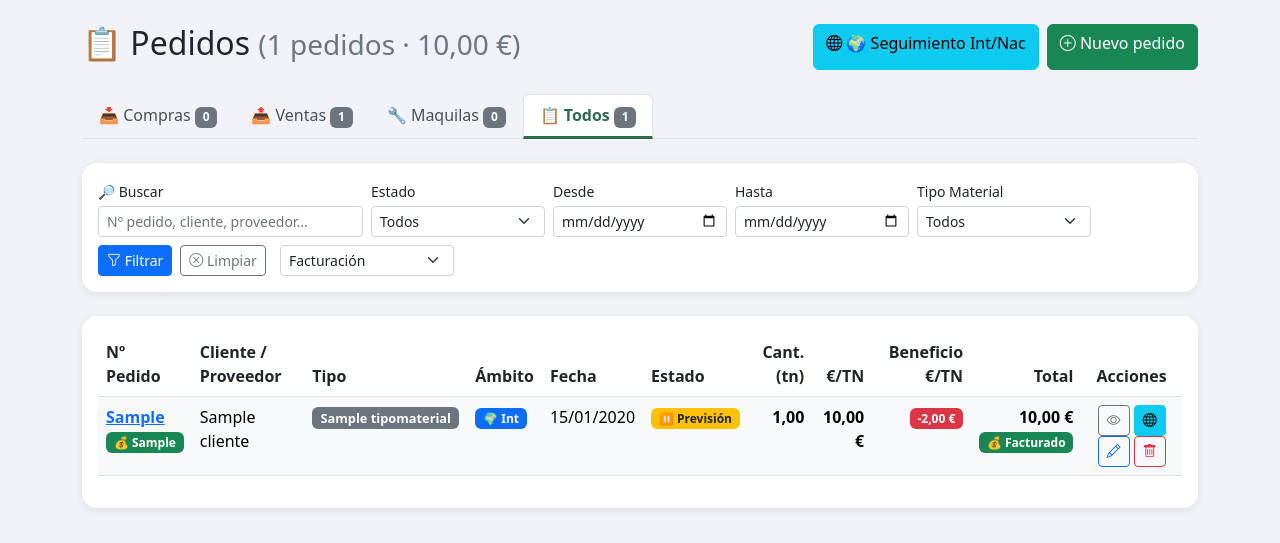
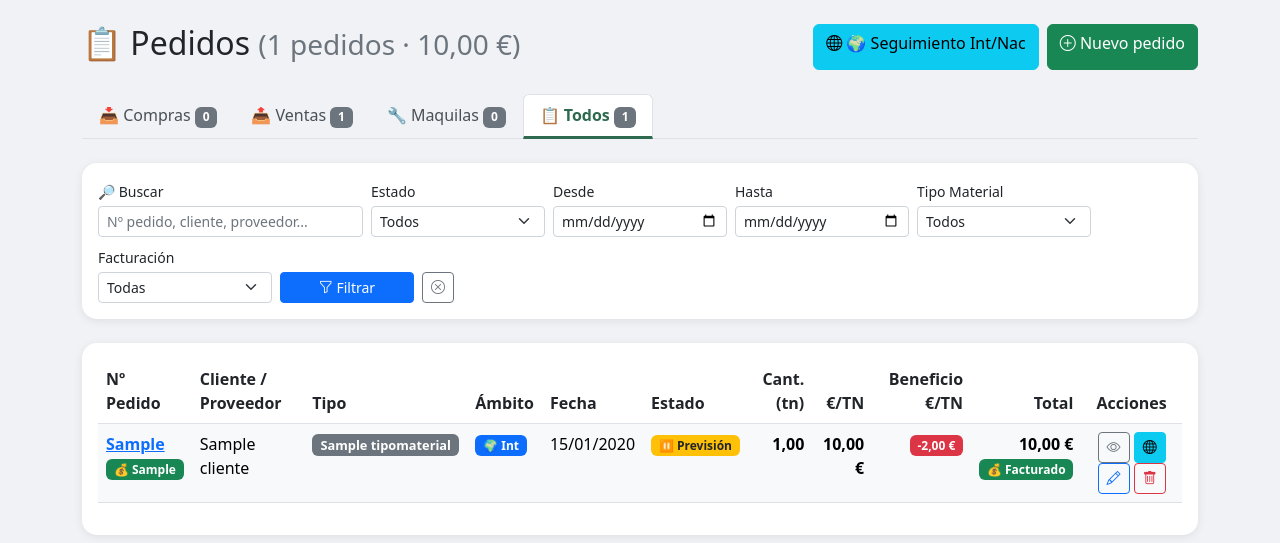
Before and after one commit to starmediterraneavictor-cmyk/erp-reciclaje, a Django app: page /pedidos/ in a window 1280 px wide. Shown: the part 82-625 px from the top of the page. Run offline with Django 5.2, Linux system fonts and the light colour scheme; a user stored in the database is signed in; tables that the repository leaves empty hold one stand-in row (values such as "Sample post"); some libraries are stand-ins or nearby versions.

Commit message:
Fix: Error fechas CRM y mantenimiento de filtro facturado en pestanas de pedidos

```diff
--- a/pedidos/templates/pedidos/lista.html
+++ b/pedidos/templates/pedidos/lista.html
@@ -20,25 +20,25 @@
 <ul class="nav nav-tabs mb-4">
     <li class="nav-item">
         <a class="nav-link {% if tipo_filtro == 'COMPRA_MAT' %}active{% endif %}"
-           href="?tipo=COMPRA_MAT{% if estado_filtro %}&estado={{ estado_filtro }}{% endif %}{% if desde_filtro %}&desde={{ desde_filtro }}{% endif %}{% if hasta_filtro %}&hasta={{ hasta_filtro }}{% endif %}{% if buscar_filtro %}&buscar={{ buscar_filtro }}{% endif %}{% if material_tipo_filtro %}&material_tipo={{ material_tipo_filtro }}{% endif %}">
+           href="?tipo=COMPRA_MAT{% if estado_filtro %}&estado={{ estado_filtro }}{% endif %}{% if desde_filtro %}&desde={{ desde_filtro }}{% endif %}{% if hasta_filtro %}&hasta={{ hasta_filtro }}{% endif %}{% if buscar_filtro %}&buscar={{ buscar_filtro }}{% endif %}{% if material_tipo_filtro %}&material_tipo={{ material_tipo_filtro }}{% endif %}{% if facturado_filtro %}&facturado={{ facturado_filtro }}{% endif %}">
             📥 Compras <span class="badge bg-secondary">{{ contadores.COMPRA_MAT }}</span>
         </a>
     </li>
     <li class="nav-item">
         <a class="nav-link {% if tipo_filtro == 'VENTA_MAT' %}active{% endif %}"
-           href="?tipo=VENTA_MAT{% if estado_filtro %}&estado={{ estado_filtro }}{% endif %}{% if desde_filtro %}&desde={{ desde_filtro }}{% endif %}{% if hasta_filtro %}&hasta={{ hasta_filtro }}{% endif %}{% if buscar_filtro %}&buscar={{ buscar_filtro }}{% endif %}{% if material_tipo_filtro %}&material_tipo={{ material_tipo_filtro }}{% endif %}">
+           href="?tipo=VENTA_MAT{% if estado_filtro %}&estado={{ estado_filtro }}{% endif %}{% if desde_filtro %}&desde={{ desde_filtro }}{% endif %}{% if hasta_filtro %}&hasta={{ hasta_filtro }}{% endif %}{% if buscar_filtro %}&buscar={{ buscar_filtro }}{% endif %}{% if material_tipo_filtro %}&material_tipo={{ material_tipo_filtro }}{% endif %}{% if facturado_filtro %}&facturado={{ facturado_filtro }}{% endif %}">
             📤 Ventas <span class="badge bg-secondary">{{ contadores.VENTA_MAT }}</span>
         </a>
     </li>
     <li class="nav-item">
         <a class="nav-link {% if tipo_filtro == 'MAQUILA' %}active{% endif %}"
-           href="?tipo=MAQUILA{% if estado_filtro %}&estado={{ estado_filtro }}{% endif %}{% if desde_filtro %}&desde={{ desde_filtro }}{% endif %}{% if hasta_filtro %}&hasta={{ hasta_filtro }}{% endif %}{% if buscar_filtro %}&buscar={{ buscar_filtro }}{% endif %}{% if material_tipo_filtro %}&material_tipo={{ material_tipo_filtro }}{% endif %}">
+           href="?tipo=MAQUILA{% if estado_filtro %}&estado={{ estado_filtro }}{% endif %}{% if desde_filtro %}&desde={{ desde_filtro }}{% endif %}{% if hasta_filtro %}&hasta={{ hasta_filtro }}{% endif %}{% if buscar_filtro %}&buscar={{ buscar_filtro }}{% endif %}{% if material_tipo_filtro %}&material_tipo={{ material_tipo_filtro }}{% endif %}{% if facturado_filtro %}&facturado={{ facturado_filtro }}{% endif %}">
             🔧 Maquilas <span class="badge bg-secondary">{{ contadores.MAQUILA }}</span>
         </a>
     </li>
     <li class="nav-item">
         <a class="nav-link {% if not tipo_filtro %}active{% endif %}"
-           href="?{% if estado_filtro %}estado={{ estado_filtro }}&{% endif %}{% if desde_filtro %}desde={{ desde_filtro }}&{% endif %}{% if hasta_filtro %}hasta={{ hasta_filtro }}&{% endif %}{% if buscar_filtro %}buscar={{ buscar_filtro }}{% endif %}{% if material_tipo_filtro %}&material_tipo={{ material_tipo_filtro }}{% endif %}">
+           href="?{% if estado_filtro %}estado={{ estado_filtro }}&{% endif %}{% if desde_filtro %}desde={{ desde_filtro }}&{% endif %}{% if hasta_filtro %}hasta={{ hasta_filtro }}&{% endif %}{% if buscar_filtro %}buscar={{ buscar_filtro }}{% endif %}{% if material_tipo_filtro %}&material_tipo={{ material_tipo_filtro }}{% endif %}{% if facturado_filtro %}&facturado={{ facturado_filtro }}{% endif %}">
             📋 Todos <span class="badge bg-secondary">{{ contadores.TODOS }}</span>
         </a>
     </li>
@@ -75,21 +75,21 @@
                 <select name="material_tipo" class="form-select form-select-sm">
                     <option value="">Todos</option>
                     {% for tm in tipos_materiales %}
-                    <!-- 🆕 Enviamos el ID en el value, pero mostramos el nombre -->
                     <option value="{{ tm.id }}" {% if material_tipo_filtro == tm.id|stringformat:"s" %}selected{% endif %}>{{ tm.nombre }}</option>
                     {% endfor %}
                 </select>
             </div>
-            <div class="col-md-2 d-flex gap-2">
-                <button type="submit" class="btn btn-primary btn-sm"><i class="bi bi-funnel"></i> Filtrar</button>
-                <a href="{% url 'lista_pedidos' %}{% if tipo_filtro %}?tipo={{ tipo_filtro }}{% endif %}" class="btn btn-outline-secondary btn-sm"><i class="bi bi-x-circle"></i> Limpiar</a>
-            </div>
             <div class="col-md-2">
+                <label class="form-label small mb-1">Facturación</label>
                 <select name="facturado" class="form-select form-select-sm">
-                    <option value="">Facturación</option>
+                    <option value="">Todas</option>
                     <option value="SI" {% if facturado_filtro == 'SI' %}selected{% endif %}>Facturados</option>
                     <option value="NO" {% if facturado_filtro == 'NO' %}selected{% endif %}>Sin Factura</option>
                 </select>
+            </div>
+            <div class="col-md-2 d-flex gap-2 mt-3">
+                <button type="submit" class="btn btn-primary btn-sm w-100"><i class="bi bi-funnel"></i> Filtrar</button>
+                <a href="{% url 'lista_pedidos' %}{% if tipo_filtro %}?tipo={{ tipo_filtro }}{% endif %}" class="btn btn-outline-secondary btn-sm"><i class="bi bi-x-circle"></i></a>
             </div>
         </form>
     </div>
@@ -130,7 +130,6 @@
                     </td>
                     <td>{{ p.entidad_nombre }}</td>
                     <td>
-                        <!-- 🆕 Mostrar los tipos de material -->
                         {% for tipo_mat in p.tipos_materiales %}
                             <span class="badge bg-secondary" style="font-size: 0.8em;">{{ tipo_mat }}</span><br>
                         {% empty %}
@@ -167,14 +166,12 @@
                         {% else %}<br><span class="badge bg-secondary" title="Sin factura activa">⏳ Sin factura</span>{% endif %}
                     </td>
                     <td class="text-center">
-                        <!-- 🆕 Pasamos los filtros en el Ojo -->
                         <a href="{% url 'detalle_pedido' p.id %}?return_url={{ request.GET.urlencode|urlencode }}" class="btn btn-outline-secondary btn-sm" title="Ver detalle"><i class="bi bi-eye"></i></a>
 
                         {% if p.es_internacional and p.internacional %}
                         <a href="{% url 'detalle_pedido_internacional' p.internacional.id %}" class="btn btn-info btn-sm" title="Seguimiento"><i class="bi bi-globe"></i></a>
                         {% endif %}
 
-                        <!-- 🆕 Pasamos los filtros en el Lápiz -->
                         <a href="{% url 'editar_pedido' p.id %}?return_url={{ request.GET.urlencode|urlencode }}" class="btn btn-outline-primary btn-sm" title="Editar"><i class="bi bi-pencil"></i></a>
 
                         <a href="{% url 'confirmar_eliminar_pedido' p.id %}" class="btn btn-outline-danger btn-sm" title="Eliminar"><i class="bi bi-trash"></i></a>
```
Also changed, not shown: crm/models.py (line endings or trailing spaces).
